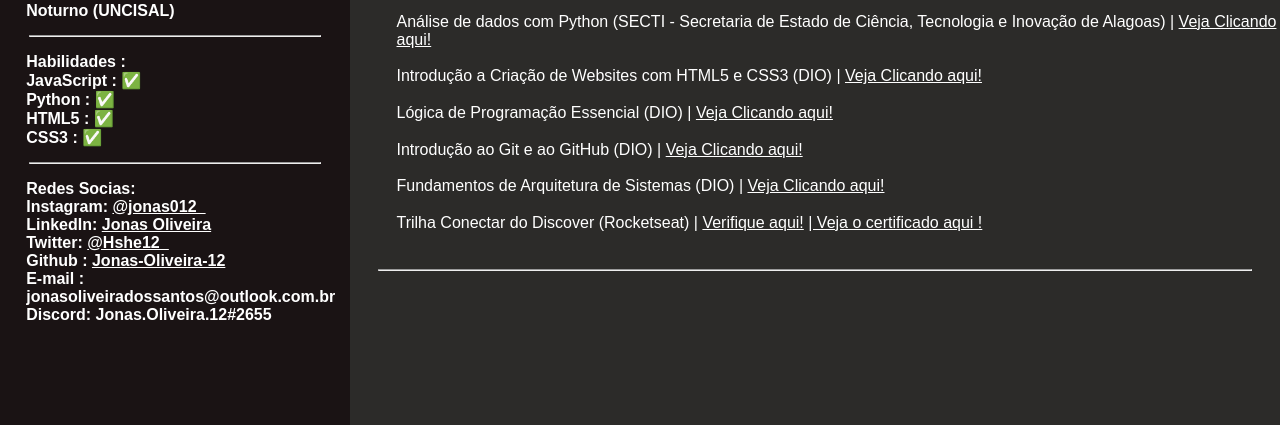
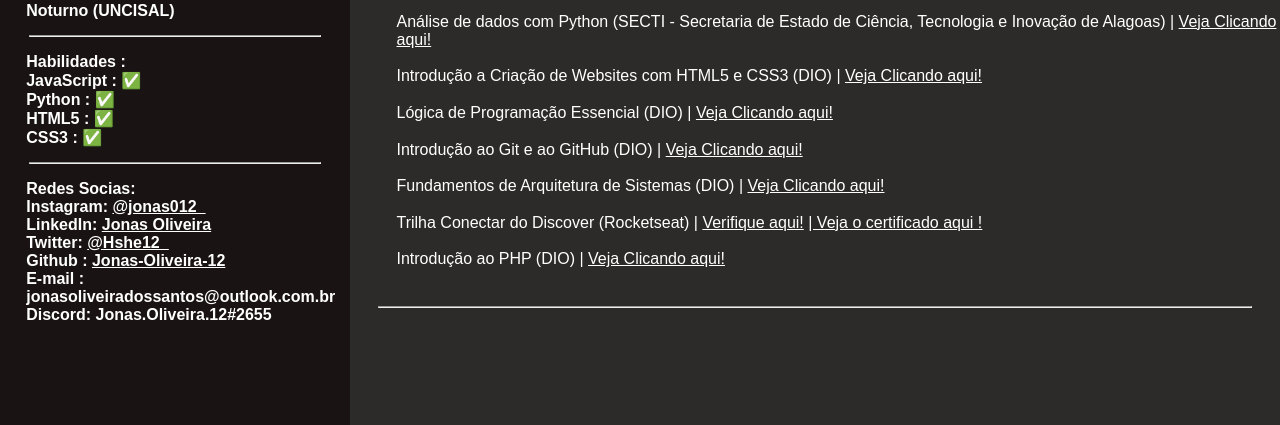
Before and after one commit to Jonas-Oliveira-12/Jonas-web-site, a plain HTML site: page index.html in a window 1280 px wide. Shown: the part 375-800 px from the top of the page. Drawn offline with Linux system fonts and the light colour scheme.

Commit message:
Adicionando  o curso de php
Introdução ao PHP da (DIO), sendo colocado no site.

```diff
--- a/index.html
+++ b/index.html
@@ -88,6 +88,9 @@
             <p class="curso_sobre">
                 Trilha Conectar do Discover (Rocketseat) | <a href="https://app.rocketseat.com.br/certificates/fa037188-4ee2-41fd-a830-2bd8ea8885b7" target="_blank">Verifique aqui!</a> <a href="docs/discover-conectar-certificate.pdf" target="_blank"> | Veja o certificado aqui !</a>
             </p>
+            <p class="curso_sobre">
+                Introdução ao PHP (DIO) | <a href="https://www.dio.me/certificate/7436D25E/" target="_blank">Veja Clicando aqui!</a>
+            </p>
             <div class="barra">
                 <hr>
             </div>
```
